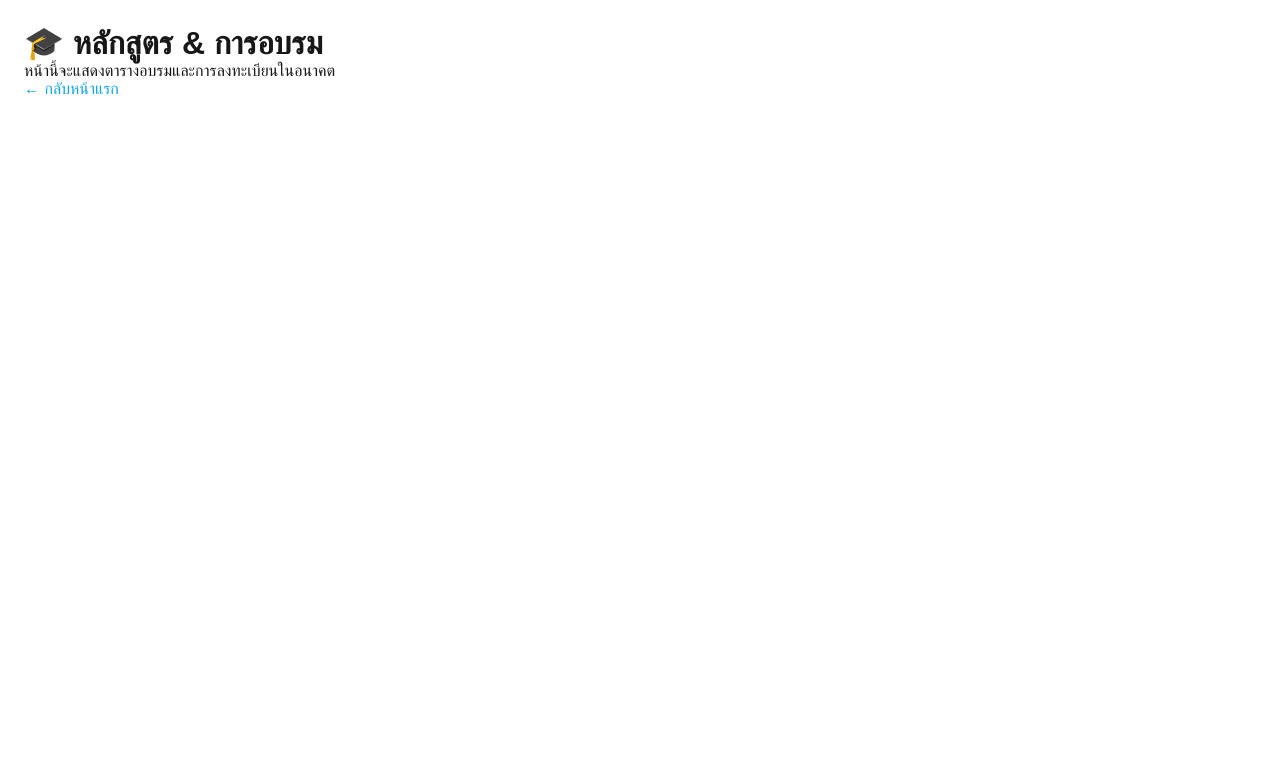
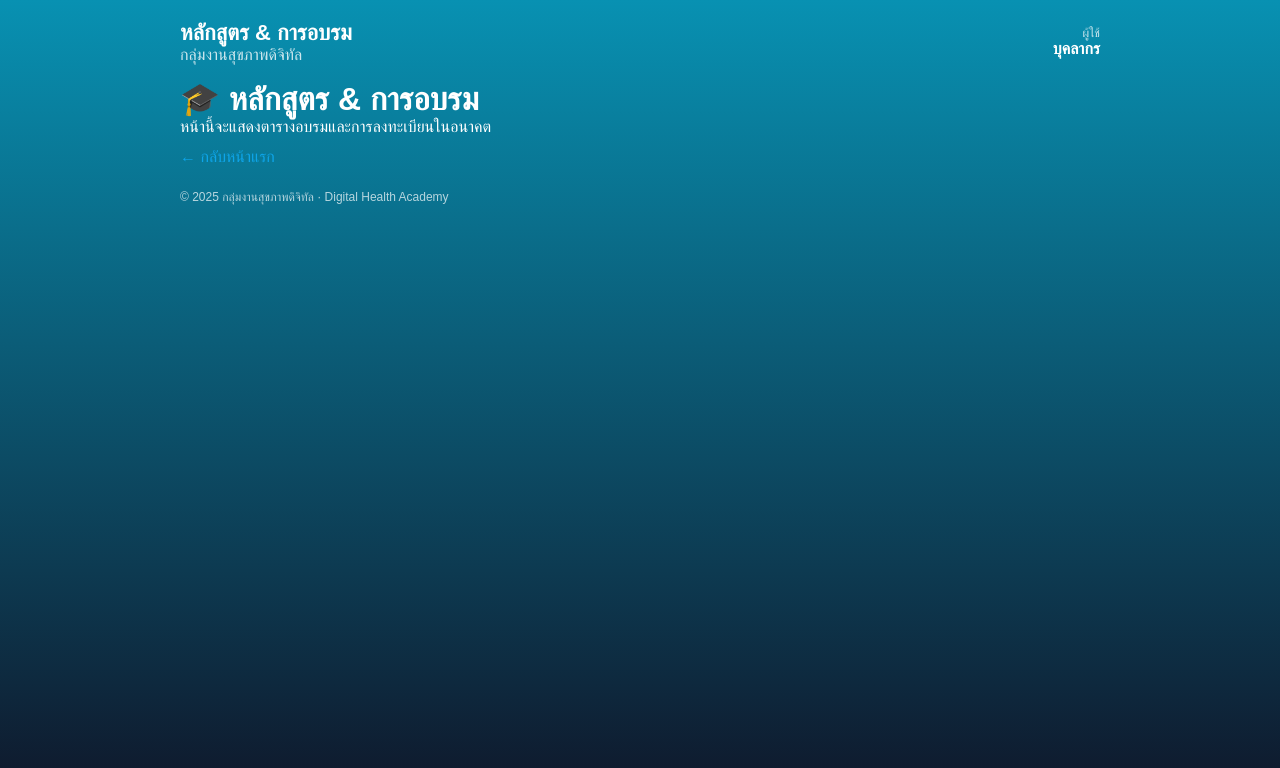
Before and after one commit to sinexx/digital-health-liff, a Next.js app: page /training in a window 1280 px wide. Shown: the top 768 px of the page. Built offline with nearby package versions, Linux system fonts and the light colour scheme.

Commit message:
refactor: extract Layout component and wrap pages for consistent header/footer

```diff
--- /dev/null
+++ b/components/Layout.js
@@ -0,0 +1,26 @@
+import Link from "next/link";
+
+export default function Layout({ children, title = "Digital Health Academy" }) {
+  return (
+    <div style={{ minHeight: "100vh", background: "linear-gradient(180deg,#0891b2,#0f172a)", color: "#fff" }}>
+      <div style={{ maxWidth: 960, margin: "0 auto", padding: 20 }}>
+        <header style={{ display: "flex", justifyContent: "space-between", alignItems: "center" }}>
+          <div>
+            <div style={{ fontSize: 22, fontWeight: 700 }}>{title}</div>
+            <div style={{ opacity: 0.8 }}>กลุ่มงานสุขภาพดิจิทัล</div>
+          </div>
+          <div style={{ textAlign: "right" }}>
+            <div style={{ fontSize: 12, opacity: 0.8 }}>ผู้ใช้</div>
+            <div style={{ fontWeight: 600 }}>บุคลากร</div>
+          </div>
+        </header>
+
+        <main style={{ marginTop: 16 }}>{children}</main>
+
+        <footer style={{ marginTop: 24, fontSize: 12, opacity: 0.7 }}>
+          © {new Date().getFullYear()} กลุ่มงานสุขภาพดิจิทัล · Digital Health Academy
+        </footer>
+      </div>
+    </div>
+  );
+}
--- a/pages/training.js
+++ b/pages/training.js
@@ -1,11 +1,16 @@
 import Link from "next/link";
+import Layout from "@/components/Layout";
 
 export default function Training() {
   return (
-    <div style={{ padding: 24 }}>
+    <Layout title="หลักสูตร & การอบรม">
       <h1>🎓 หลักสูตร & การอบรม</h1>
       <p>หน้านี้จะแสดงตารางอบรมและการลงทะเบียนในอนาคต</p>
-      <Link href="/" style={{ color: '#0ea5e9' }}>← กลับหน้าแรก</Link>
-    </div>
+      <div style={{ marginTop: 12 }}>
+        <Link href="/" style={{ color: "#0ea5e9" }}>
+          ← กลับหน้าแรก
+        </Link>
+      </div>
+    </Layout>
   );
 }
```
Also changed, not shown: pages/evaluation.js (+8 -3 lines), pages/index.js (+3 -34 lines), pages/knowledge.js (+8 -3 lines).
